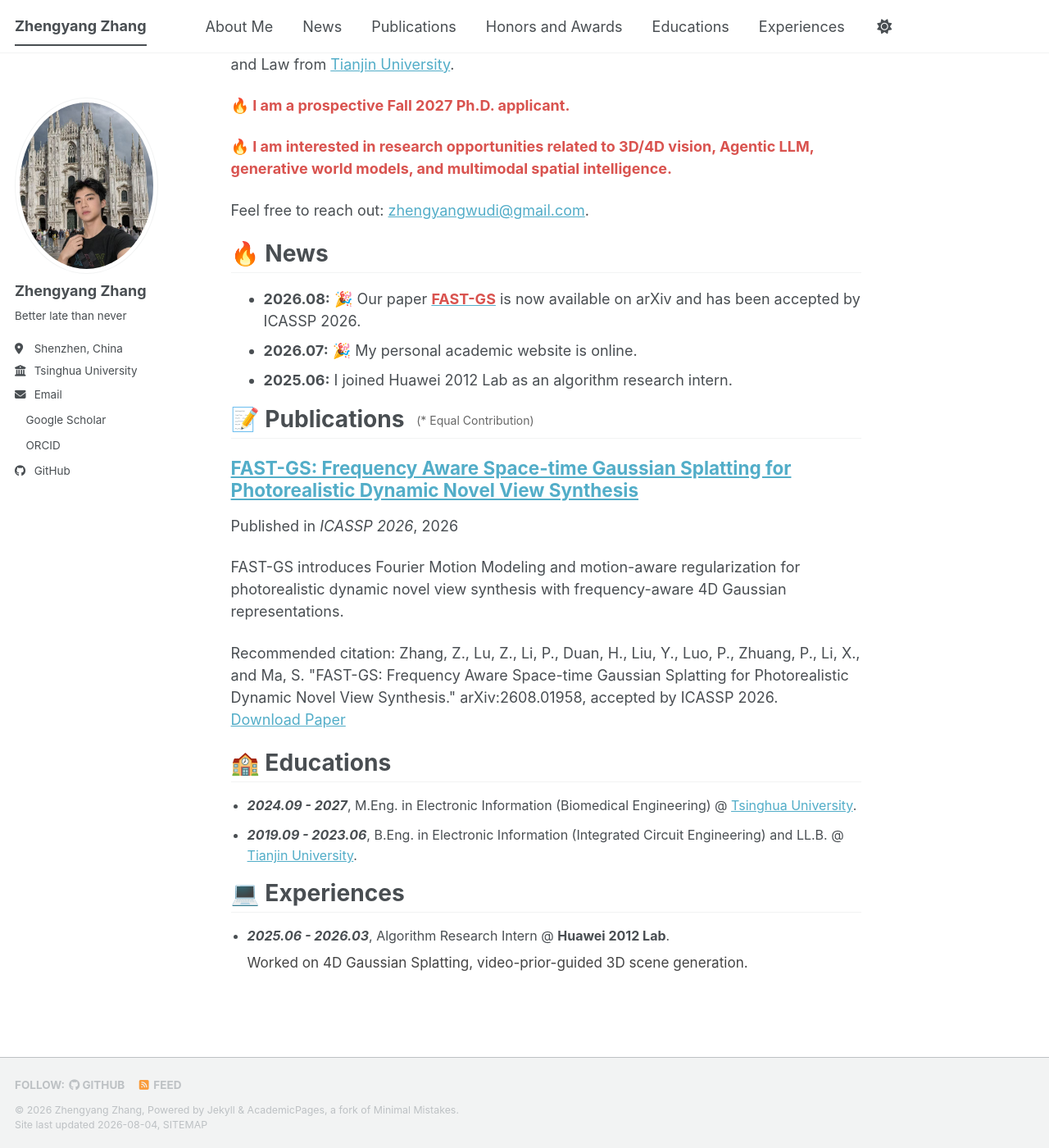
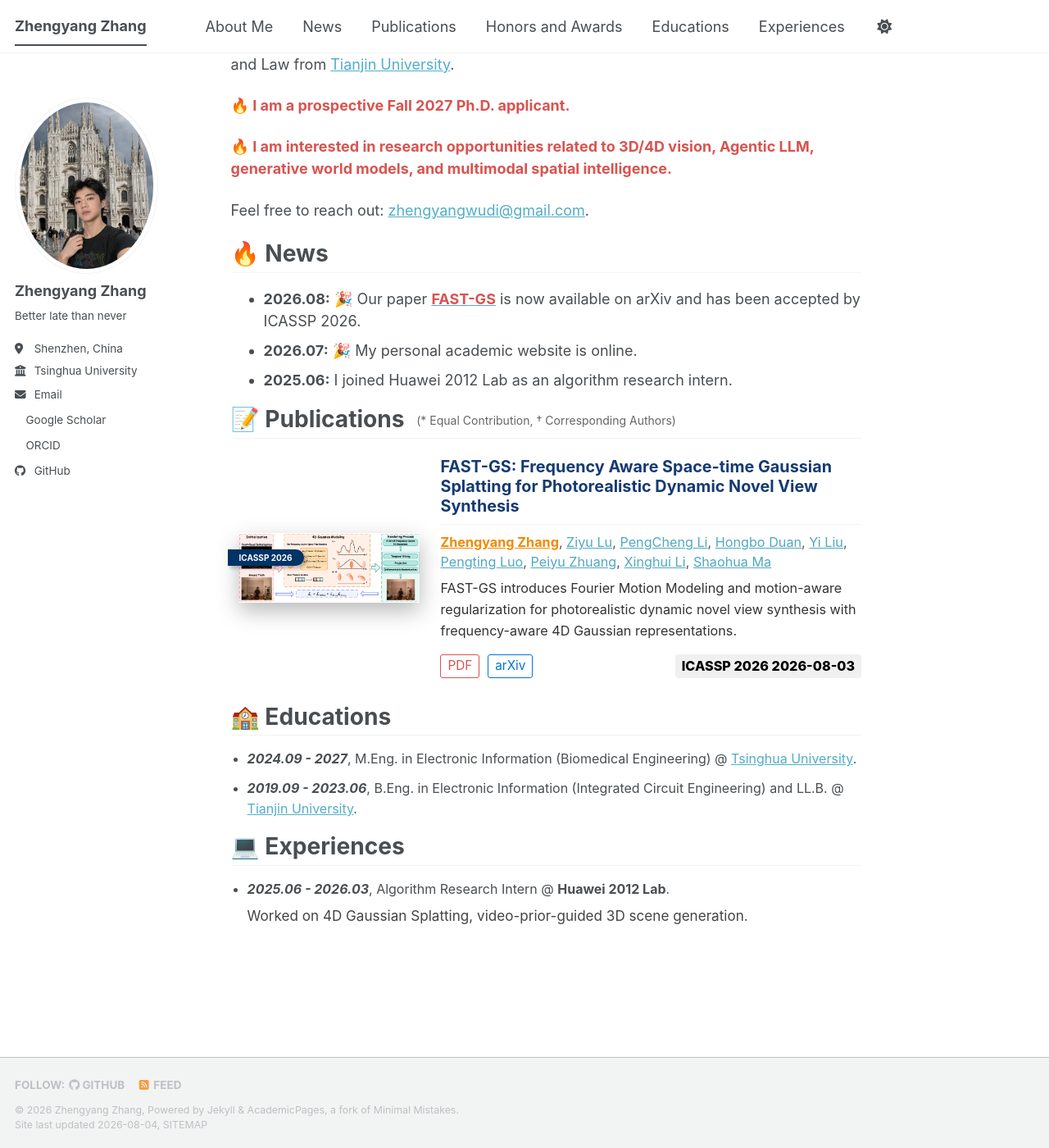
Before and after one commit to ZhengyangZhang1107/zhengyangzhang1107.github.io, a Jekyll site: the page built from _pages/about.md, in a window 1280 px wide and 1400 px high, scrolled down 282 px. Shown: the whole window at 82% size. Built offline with Jekyll 4.4.1, drawn with Linux system fonts in a browser that asks for light colours; a style sheet for code colours, icons or effects is not loaded.

Commit message:
Style publications like reference homepage

```diff
--- a/_includes/archive-single.html
+++ b/_includes/archive-single.html
@@ -11,6 +11,262 @@
 {% else %}
   {% assign title = post.title %}
 {% endif %}
+
+{% if post.collection == 'publications' %}
+
+<style>
+  .pub-entry {
+    display: flex;
+    align-items: center;
+    gap: 25px;
+    margin: 1.3rem 0 1.7rem 0;
+    border-bottom: none !important;
+  }
+
+  .pub-left {
+    width: 30%;
+    min-width: 160px;
+    max-width: 240px;
+    padding-left: 10px;
+  }
+
+  .pub-img-box {
+    position: relative !important;
+    width: 100%;
+    display: block;
+    line-height: 0;
+  }
+
+  .pub-img-inner {
+    overflow: hidden;
+    border-radius: 0;
+    box-shadow: 0 10px 25px rgba(0, 0, 0, 0.28);
+    position: relative;
+    width: 100%;
+    background: #fff;
+  }
+
+  .pub-img-base {
+    width: 100%;
+    height: auto;
+    display: block;
+    border-radius: 0;
+    object-fit: cover;
+    transform: scale(1.01);
+    transform-origin: center center;
+  }
+
+  .pub-badge {
+    position: absolute;
+    top: 20px;
+    left: -14px;
+    background-color: #003366;
+    color: #fff;
+    padding: 10px 14px;
+    font-size: 10px;
+    font-weight: 700;
+    z-index: 20;
+    box-shadow: 3px 3px 5px rgba(0, 0, 0, 0.26);
+    white-space: nowrap;
+    border-radius: 0 16px 16px 0;
+  }
+
+  .pub-right {
+    flex: 1;
+    display: flex;
+    flex-direction: column;
+    justify-content: center;
+  }
+
+  .pub-title {
+    font-size: 1.1rem;
+    margin: 0 0 10px 0;
+    font-weight: 700;
+    line-height: 1.2;
+  }
+
+  .pub-title a {
+    text-decoration: none;
+    color: #153a72;
+  }
+
+  .pub-title a:hover {
+    color: #0275d8;
+    text-decoration: underline;
+  }
+
+  .pub-authors {
+    font-size: 0.9rem;
+    color: #555;
+    margin-bottom: 8px;
+    line-height: 1.45;
+  }
+
+  .pub-authors a,
+  .pub-authors .author-link {
+    color: #51a8c1;
+    text-decoration: underline;
+  }
+
+  .pub-authors .author-me-link {
+    color: #f08a00;
+    font-weight: 700;
+    text-decoration: underline;
+  }
+
+  .pub-excerpt {
+    font-size: 0.9rem;
+    color: #333;
+    margin-bottom: 15px;
+    line-height: 1.6;
+  }
+
+  .pub-bottom-row {
+    display: flex;
+    justify-content: space-between;
+    align-items: center;
+    gap: 12px;
+    width: 100%;
+    font-size: 0.85rem;
+  }
+
+  .pub-links {
+    display: flex;
+    flex-wrap: wrap;
+    gap: 10px;
+  }
+
+  .pub-button {
+    text-decoration: none !important;
+    padding: 2px 8px;
+    border-radius: 3px;
+    line-height: 1.5;
+    background: #fff;
+  }
+
+  .pub-button-pdf {
+    color: #d9534f !important;
+    border: 1px solid #d9534f;
+  }
+
+  .pub-button-code {
+    color: #333 !important;
+    border: 1px solid #333;
+  }
+
+  .pub-button-project,
+  .pub-button-arxiv {
+    color: #0275d8 !important;
+    border: 1px solid #0275d8;
+  }
+
+  .pub-venue-date {
+    text-align: right;
+    color: #000;
+    font-weight: 800;
+    font-style: normal;
+    font-size: 0.9rem;
+    background-color: #f0f0f0;
+    padding: 2px 8px;
+    border-radius: 4px;
+    white-space: nowrap;
+  }
+
+  @media (max-width: 640px) {
+    .pub-entry {
+      flex-direction: column;
+      align-items: stretch;
+      gap: 14px;
+    }
+
+    .pub-left {
+      width: 100%;
+      max-width: none;
+      padding-left: 0;
+    }
+
+    .pub-bottom-row {
+      align-items: flex-start;
+      flex-direction: column;
+    }
+
+    .pub-venue-date {
+      text-align: left;
+      white-space: normal;
+    }
+  }
+</style>
+
+<div class="pub-entry">
+  <div class="pub-left">
+    {% if teaser %}
+      <div class="pub-img-box">
+        {% if post.badge %}
+          <span class="pub-badge">{{ post.badge }}</span>
+        {% endif %}
+        <div class="pub-img-inner">
+          <img src=
+            {% if teaser contains "://" %}
+              "{{ teaser }}"
+            {% else %}
+              "{{ teaser | prepend: "/images/" | prepend: base_path }}"
+            {% endif %}
+            alt="{{ title | strip_html }}" class="pub-img-base">
+        </div>
+      </div>
+    {% endif %}
+  </div>
+
+  <div class="pub-right">
+    <h2 class="pub-title">
+      {% if post.projecturl %}
+        <a href="{{ post.projecturl }}" target="_blank">{{ title }}</a>
+      {% elsif post.arxivurl %}
+        <a href="{{ post.arxivurl }}" target="_blank">{{ title }}</a>
+      {% elsif post.paperurl %}
+        <a href="{{ post.paperurl }}" target="_blank">{{ title }}</a>
+      {% else %}
+        <a href="{{ base_path }}{{ post.url }}" rel="permalink">{{ title }}</a>
+      {% endif %}
+    </h2>
+
+    {% if post.authors %}
+      <div class="pub-authors">
+        {{ post.authors | markdownify | remove: '<p>' | remove: '</p>' }}
+      </div>
+    {% endif %}
+
+    {% if post.excerpt %}
+      <div class="pub-excerpt">
+        {{ post.excerpt | markdownify | remove: '<p>' | remove: '</p>' }}
+      </div>
+    {% endif %}
+
+    <div class="pub-bottom-row">
+      <div class="pub-links">
+        {% if post.paperurl %}
+          <a href="{{ post.paperurl }}" target="_blank" class="pub-button pub-button-pdf">PDF</a>
+        {% endif %}
+        {% if post.codeurl %}
+          <a href="{{ post.codeurl }}" target="_blank" class="pub-button pub-button-code">Code</a>
+        {% endif %}
+        {% if post.projecturl %}
+          <a href="{{ post.projecturl }}" target="_blank" class="pub-button pub-button-project">Project Page</a>
+        {% endif %}
+        {% if post.arxivurl %}
+          <a href="{{ post.arxivurl }}" target="_blank" class="pub-button pub-button-arxiv">arXiv</a>
+        {% endif %}
+      </div>
+
+      <div class="pub-venue-date">
+        {% if post.venue %}{{ post.venue }} {% endif %}
+        {{ post.date | default: "1900-01-01" | date: "%Y-%m-%d" }}
+      </div>
+    </div>
+  </div>
+</div>
+
+{% else %}
 
 <div class="{{ include.type | default: "list" }}__item">
   <article class="archive__item" itemscope itemtype="http://schema.org/CreativeWork">
@@ -82,3 +338,5 @@
 
   </article>
 </div>
+
+{% endif %}
--- a/_pages/about.md
+++ b/_pages/about.md
@@ -60,7 +60,7 @@ Feel free to reach out: <a href="mailto:zhengyangwudi@gmail.com">zhengyangwudi@g
 <h1 style="margin-top: 10px; border-bottom: 1px solid #f2f3f3; padding-bottom: 5px; margin-bottom: 10px;">
 📝 Publications
 <span style="font-size: 14px; font-weight: normal; color: #666; margin-left: 8px; vertical-align: middle;">
-(* Equal Contribution)
+(* Equal Contribution, † Corresponding Authors)
 </span>
 </h1>
 
```
Also changed, not shown: _publications/2026-08-03-fast-gs.md (+11 -0 lines).
